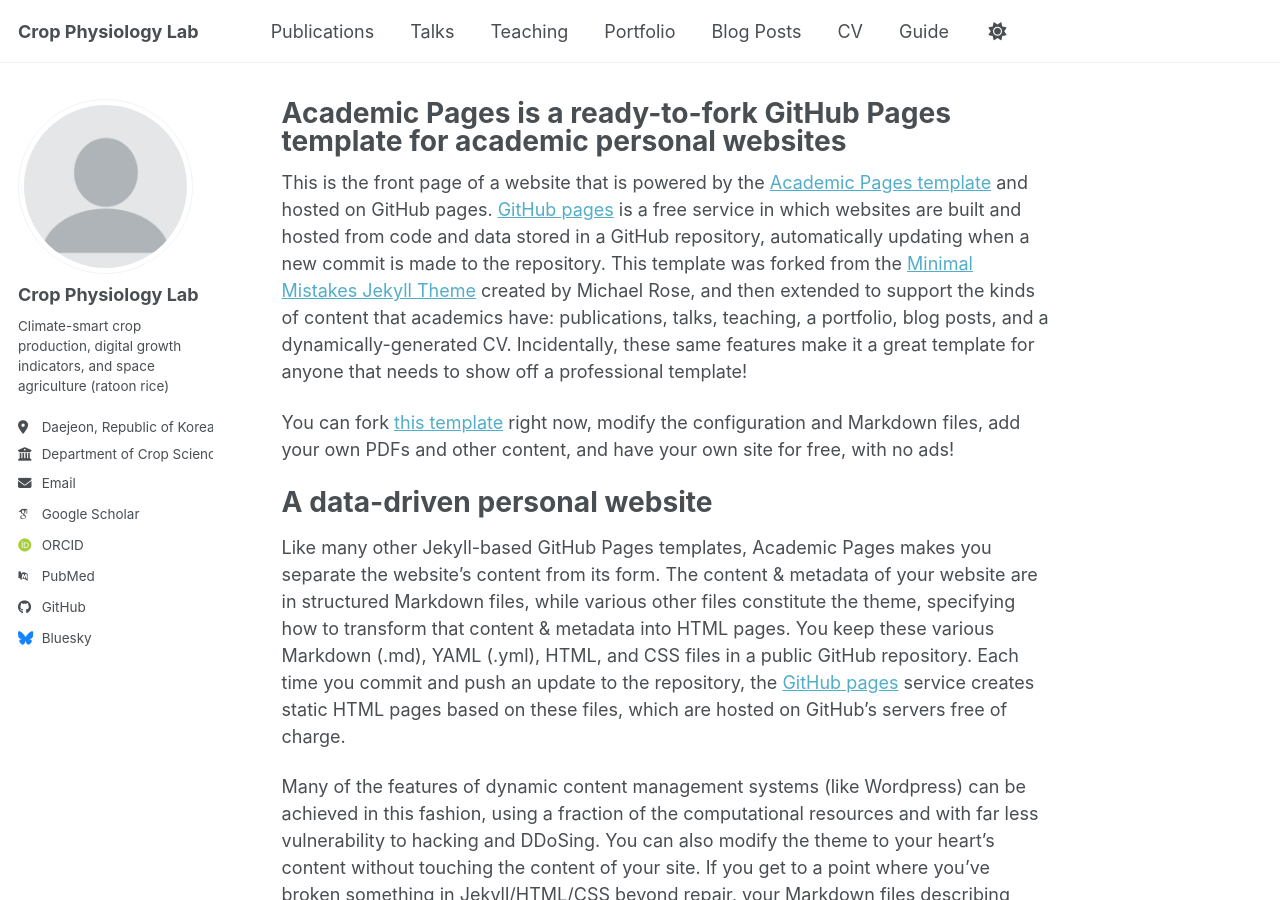
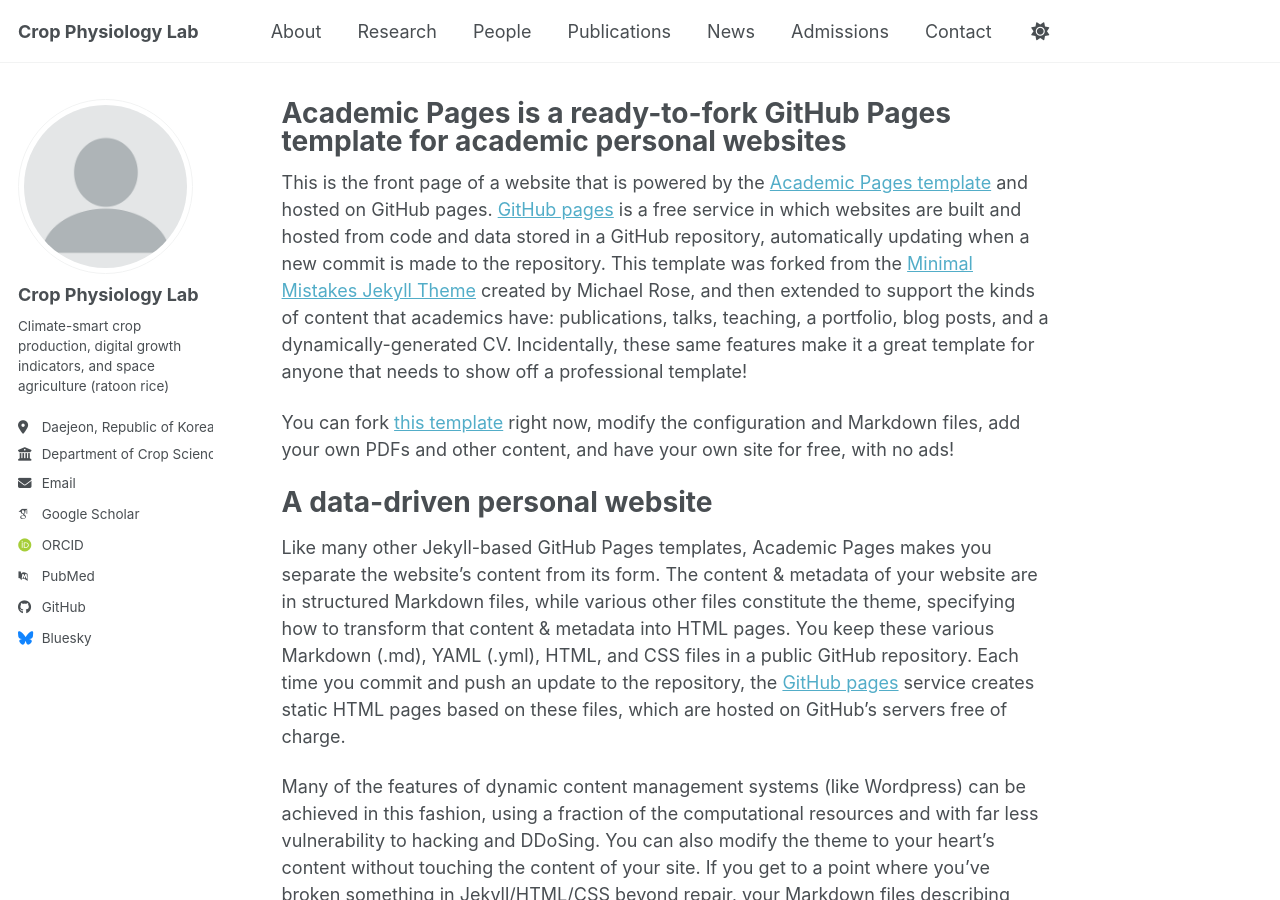
Before and after one commit to HYEONSEOKLEE-Prof/hyeonseoklee-prof.github.io, a Jekyll site: the page built from _pages/about.md, in a window 1280 px wide and 900 px high. Built offline with Jekyll 4.4.1, drawn with Linux system fonts in a browser that asks for light colours; some web fonts are replaced; a script bundle is joined from its source files by our own code; library files that are not in the unit come from our copies.

Commit message:
Update navigation.yml

```diff
--- a/_data/navigation.yml
+++ b/_data/navigation.yml
@@ -8,26 +8,17 @@
 #      Markdown formatted page while the second is generated using JSON.
 
 main:
+  - title: "About"
+    url: /about/
+  - title: "Research"
+    url: /research/
+  - title: "People"
+    url: /people/
   - title: "Publications"
     url: /publications/
-
-  - title: "Talks"
-    url: /talks/
-
-  - title: "Teaching"
-    url: /teaching/
-
-  - title: "Portfolio"
-    url: /portfolio/
-
-  - title: "Blog Posts"
+  - title: "News"
     url: /year-archive/
-
-  - title: "CV"
-    url: /cv/
-
-  # - title: "CV"
-  #   url: /cv-json/
-
-  - title: "Guide"
-    url: /markdown/
+  - title: "Admissions"
+    url: /admissions/
+  - title: "Contact"
+    url: /contact/
```
